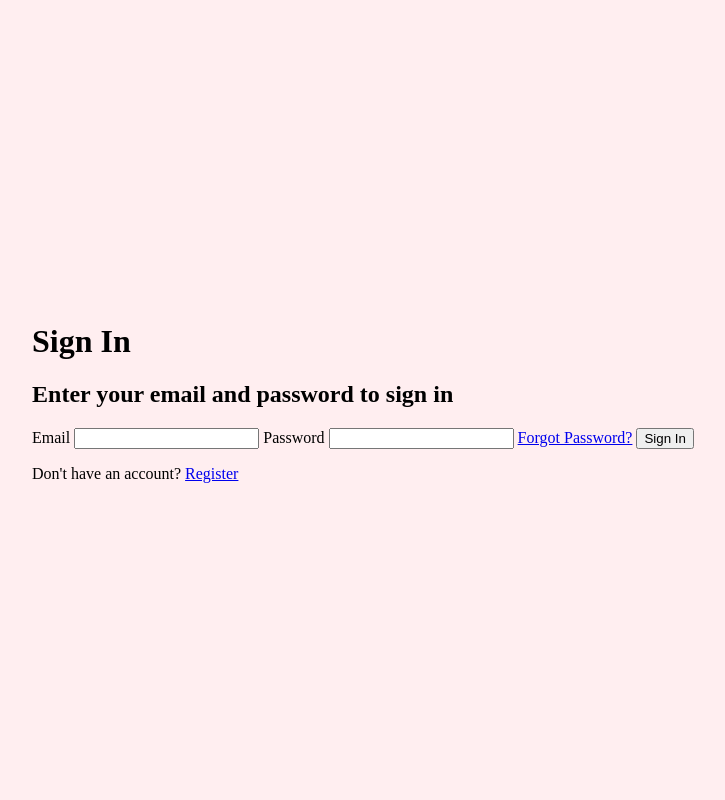
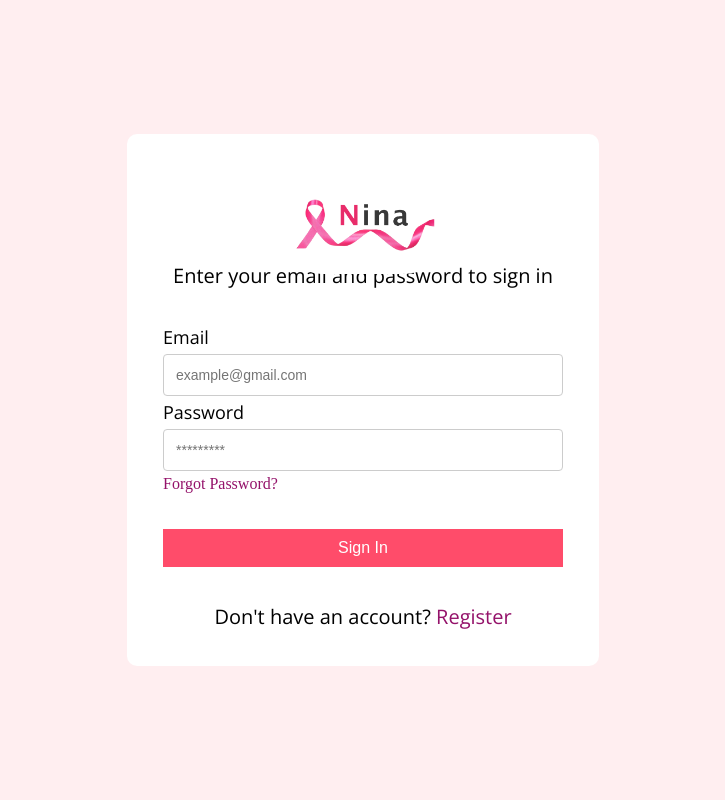
Before and after one commit to mwisechacha/Project-Nina, a Django app: page /login/ in a window 1280 px wide. Shown: the whole page, without its empty margins (277-1002 px from the left). Run offline with Django 5.2, Linux system fonts and the light colour scheme.

Commit message:
complete-login form

```diff
--- a/users/static/css/styles.css
+++ b/users/static/css/login.css
@@ -11,8 +11,7 @@ body{
     height: 100vh;
 }
 
-.register-container{
-    /* background-color: #fff; */
+.login-container{
     display: flex;
     justify-content: center;
     align-items: center;
@@ -20,8 +19,7 @@ body{
     height: 100%;
 }
 
-.register-card{
-    /* font-family: 'Poppins', sans-serif; */
+.login-card{
     background: #FFFFFF;
     width: 400px;
     padding: 80px 36px 36px 36px;
@@ -29,10 +27,9 @@ body{
     text-align: center;
 }
 
-
 .logo-container{
     position: absolute;
-    top: 80px;
+    top: 180px;
     left: 50%;
     transform: translateX(-50%);
     background-color: #FFFFFF;
@@ -46,23 +43,22 @@ body{
 
 }
 
-
-.register-card h1{
+.login-card h1{
     font-family: 'Poppins', sans-serif;
-    /* margin-bottom: 5px; */
     color: black;
+    margin: 0;
 }
 
-.register-card p{
+.login-card p{
     font-family: 'Open Sans', sans-serif;
     font-size: 20px;
     font-weight: 200;
+    color: black;
+    margin: 0;
     margin-bottom: 36px;
-    color: black;
 }
 
 .form-group{
-    margin-bottom: 15px;
     text-align: left;
     align-items: center;
     gap: 24px;
@@ -82,7 +78,8 @@ body{
     width: 100%;
     padding: 12px;
     font-size: 14px;
-    /* border-radius: 4px; */
+    border-radius: 4px;
+    margin-bottom: 4px;
     border: 1px solid #ccc;
     box-sizing: border-box;
     transition: 0.3s;
@@ -94,25 +91,29 @@ body{
     width: 100%;
 }
 
-.password-group{
-    display: flex;
-    justify-content: space-between;
-    align-items: center;
-    gap: 24px;
-}
-
-.password-group .form-group input{
-    width: 100%;
-
-}
-
-.register-btn{
+.login-btn{
     width: 100%;
     padding: 10px 15px;
     border: none;
+    margin-top: 36px;
+    margin-bottom: 36px;
     background-color: #FF4C6A;
     color: #FFFFFF;
     font-size: 16px;
     cursor: pointer;
     transition: 0.3s;
 }
+
+.forgot-pass{
+    display: flex;
+    align-self: self-end;
+}
+
+.footer-text p{
+    margin-bottom: 0;
+}
+
+a{
+    text-decoration: none;
+    color: #94126A;
+}
--- a/users/templates/users/login.html
+++ b/users/templates/users/login.html
@@ -5,22 +5,38 @@
     <meta name="viewport" content="width=device-width, initial-scale=1.0">
     <title>Sign In</title>
     {% load static %}
-    <link rel="stylesheet" href="{% static 'css/styles.css'%}">
+    <link rel="stylesheet" href="{% static 'css/login.css'%}">
 </head>
 <body>
-    <div class="container">
+    <div class="login-container">
+        <div class="login-card">
+            <div class="logo-container">
+                <img src="{% static 'images/nina-logo.png'%}" alt="logo">
+            </div>
                 <h1>Sign In</h1>
-        <h2>Enter your email and password to sign in</h2>
+                <p>Enter your email and password to sign in</p>
+
                 <form action="{% url 'login' %}" method="POST">
                     {% csrf_token %}
+                    <div class="form-group">
                         <label for="email">Email</label>
-            <input type="email" name="email" id="email" required>
+                        <input type="email" name="email" id="email" placeholder="example@gmail.com" required>
+                    </div>
+                    <div class="form-group">
                         <label for="password">Password</label>
-            <input type="password" name="password" id="password" required>
-            <a href="#">Forgot Password?</a>
-            <button type="submit">Sign In</button>
+                        <input type="password" name="password" id="password" placeholder="*********" required>
+                    </div>
+                    <a class="forgot-pass" href="#">Forgot Password?</a>
+
+                <button class="login-btn">Sign In</button>
             </form>
+
+                <div class="footer-text">
                     <p>Don't have an account? <a href="{% url 'register' %}">Register</a></p>
+            </div>
+
+        </div>
+
     </div>
 </body>
 </html>
--- a/users/templates/users/register.html
+++ b/users/templates/users/register.html
@@ -5,7 +5,7 @@
     <meta name="viewport" content="width=device-width, initial-scale=1.0">
     <title>Register</title>
     {% load static %}
-    <link rel="stylesheet" href="{% static 'css/styles.css'%}">
+    <link rel="stylesheet" href="{% static 'css/register.css'%}">
 </head>
 <body>
     <div class="register-container">
@@ -43,7 +43,6 @@
                     <input type="password" name="confirm_password" id="confirm_password" placeholder="*********" required>
                 </div>
             </div>
-
             <button type="submit" class="register-btn">Register</button>
         </form>
         <p class="footer-text">
```
Also changed, not shown: users/static/css/register.css (added, +124 -0 lines). Lines whose indentation alone changed are shown as unchanged.
